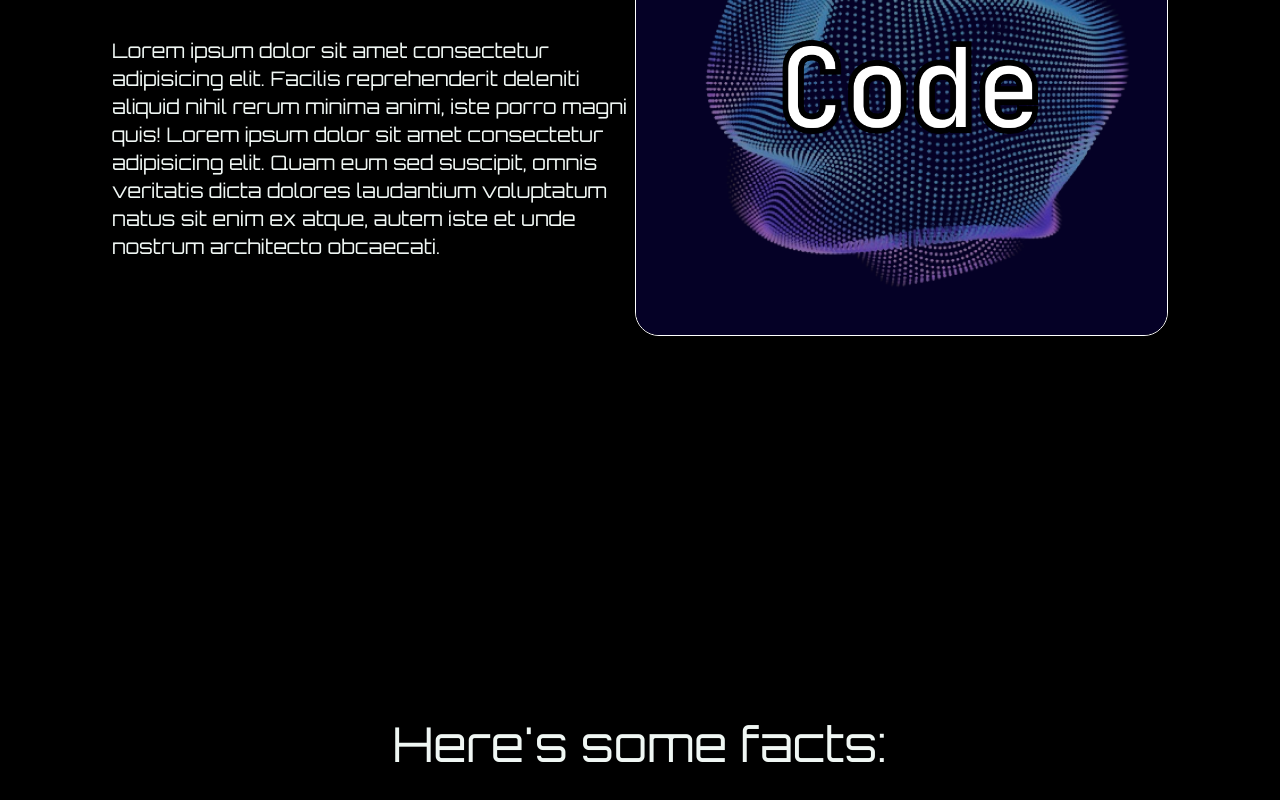
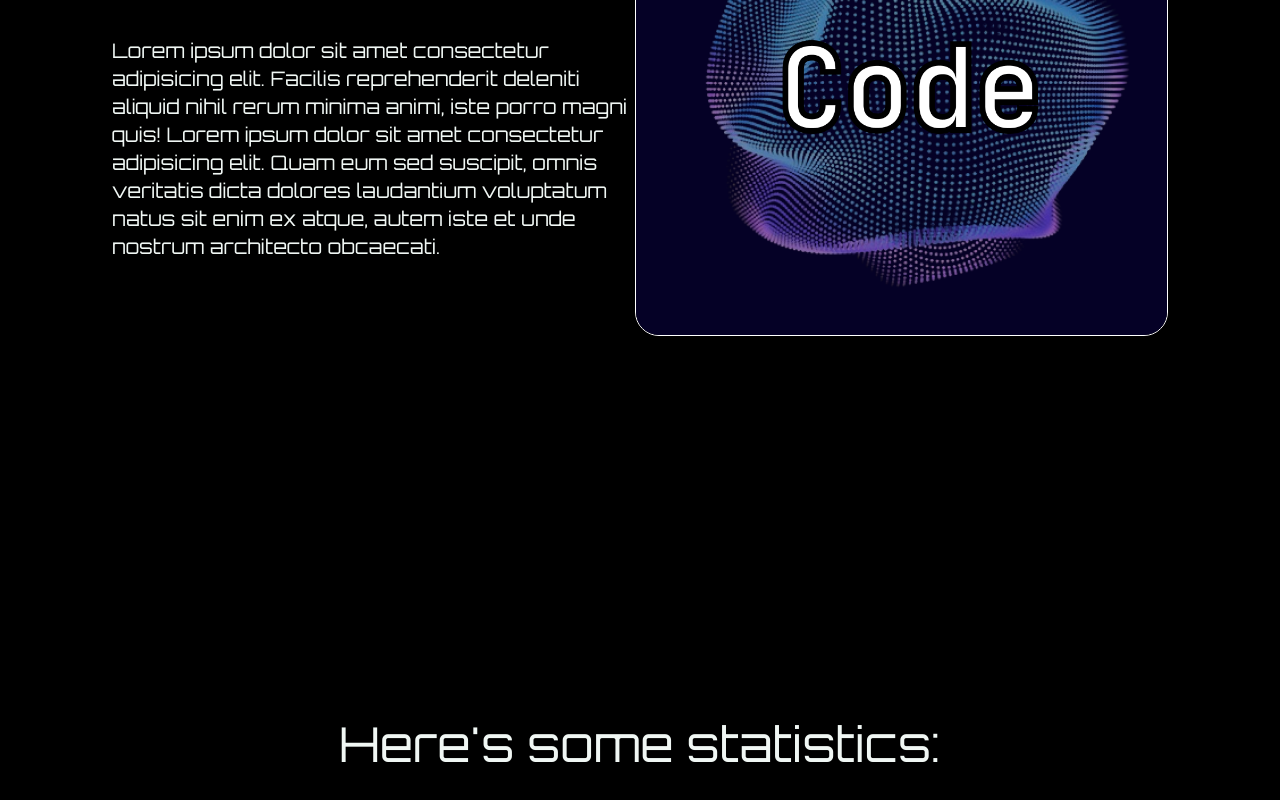
Before and after one commit to jacob-s-codes/personal-portfolio, a Next.js app: page /modetocode in a window 1280 px wide. Shown: the part 1011-1811 px from the top of the page. Built offline with nearby package versions, Linux system fonts and the light colour scheme.

Commit message:
changed text to statistics

```diff
--- a/app/components/ModetoCode/Landpage.tsx
+++ b/app/components/ModetoCode/Landpage.tsx
@@ -26,7 +26,7 @@ const Landpage = () => {
             </div>
 
             <div className='text-center text-5xl pb-24'>
-                <h2>Here's some facts:</h2>
+                <h2>Here's some statistics:</h2>
             </div>
 
 
```
